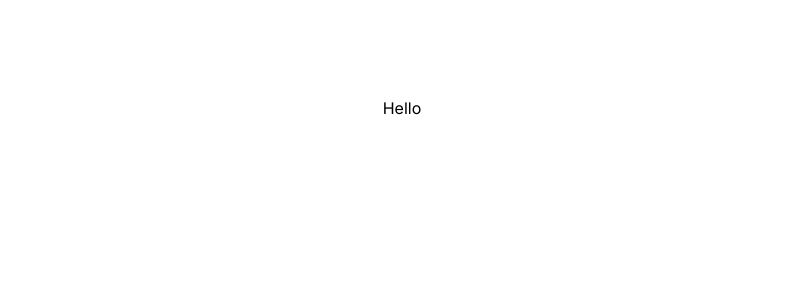
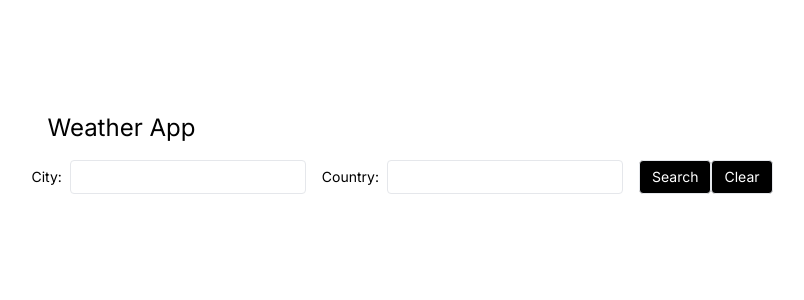
Before and after one commit to ngwenbin/react-weather, a Next.js app: page / in a window 1280 px wide. Shown: the top 300 px of the page, without its empty margins (238-1042 px from the left). Built offline with nearby package versions, Linux system fonts and the light colour scheme.

Commit message:
feat: added button and input component

```diff
--- /dev/null
+++ b/src/components/common/button/index.tsx
@@ -0,0 +1,30 @@
+import clsx from "clsx";
+import { ButtonHTMLAttributes, InputHTMLAttributes } from "react";
+
+interface ButtonProps extends ButtonHTMLAttributes<HTMLButtonElement> {
+  id: string;
+  className?: string;
+  children: React.ReactNode;
+}
+
+export const Button = ({
+  id,
+  children,
+  className,
+  type = "button",
+  ...props
+}: ButtonProps) => {
+  return (
+    <button
+      {...props}
+      id={id}
+      type={type}
+      className={clsx(
+        className,
+        "border px-3 py-1.5 rounded bg-black text-white text-sm h-min whitespace-nowrap"
+      )}
+    >
+      {children}
+    </button>
+  );
+};
--- /dev/null
+++ b/src/components/common/index.ts
@@ -0,0 +1,2 @@
+export { Input } from "./input";
+export { Button } from "./button";
--- /dev/null
+++ b/src/components/common/input/index.tsx
@@ -0,0 +1,34 @@
+import clsx from "clsx";
+import { InputHTMLAttributes } from "react";
+
+interface InputProps extends InputHTMLAttributes<HTMLInputElement> {
+  id: string;
+  label?: string;
+  labelClassName?: string;
+  containerClassName?: string;
+  className?: string;
+}
+
+export const Input = ({
+  id,
+  label,
+  labelClassName,
+  containerClassName,
+  className,
+  ...props
+}: InputProps) => {
+  return (
+    <div className={containerClassName}>
+      {label && (
+        <label htmlFor={id} className={clsx(labelClassName, "text-sm")}>
+          {label}
+        </label>
+      )}
+      <input
+        {...props}
+        id={id}
+        className={clsx(className, "border px-3 py-1.5 rounded text-sm")}
+      />
+    </div>
+  );
+};
--- /dev/null
+++ b/src/components/pages/home/index.tsx
@@ -0,0 +1,28 @@
+import { Button, Input } from "@/components/common";
+
+export const HomePage = () => {
+  const handleOnSelect = () => {};
+  const handleOnDelete = () => {};
+
+  return (
+    <div>
+      <h1 className="text-2xl p-4">Weather App</h1>
+      <div className="flex">
+        <Input
+          id="city"
+          label="City:"
+          labelClassName="mr-2"
+          containerClassName="mr-4"
+        />
+        <Input
+          id="country"
+          label="Country:"
+          labelClassName="mr-2"
+          containerClassName="mr-4"
+        />
+        <Button id="search">Search</Button>
+        <Button id="clear">Clear</Button>
+      </div>
+    </div>
+  );
+};
--- a/src/pages/index.tsx
+++ b/src/pages/index.tsx
@@ -1,3 +1,4 @@
+import { HomePage } from "@/components/pages/home";
 import { Inter } from "next/font/google";
 
 const inter = Inter({ subsets: ["latin"] });
@@ -7,7 +8,7 @@ export default function Home() {
     <main
       className={`flex min-h-screen flex-col items-center justify-between p-24 ${inter.className}`}
     >
-      Hello
+      <HomePage />
     </main>
   );
 }
```
Also changed, not shown: package.json (+7 -5 lines), 2 other files (tests, documents, lock files or other folders).
